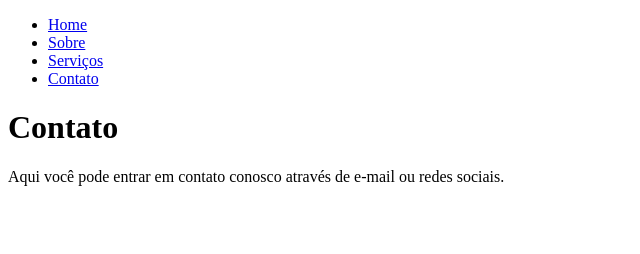
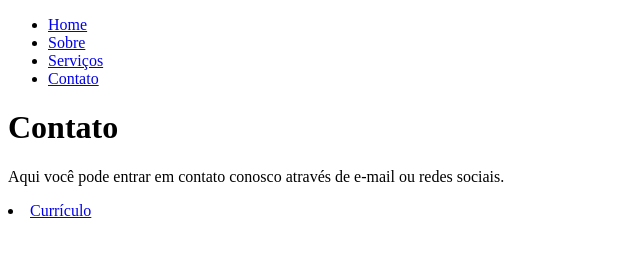
Before and after one commit to Taise-Rosa06/menu, a plain HTML site: page contato.html in a window 1280 px wide. Shown: the full height of the page, 0-640 px from the left. Drawn offline with Linux system fonts and the light colour scheme.

Commit message:
Update contato.html

```diff
--- a/contato.html
+++ b/contato.html
@@ -19,5 +19,6 @@
  <h1>Contato</h1>
  <p>Aqui você pode entrar em contato conosco através de e-mail ou redes
 sociais.</p>
+  <li><a href="https://taise-rosa06.github.io/curriculum/">Currículo</a></li>
 </body>
 </html>
```
